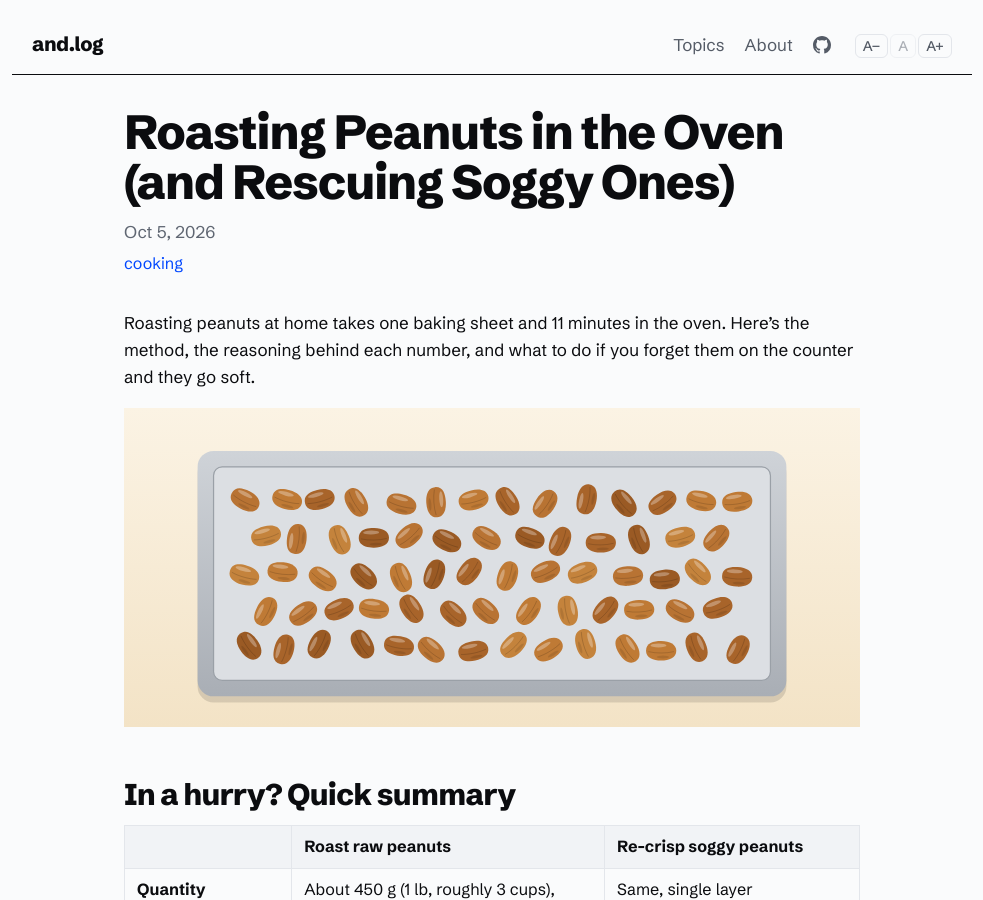
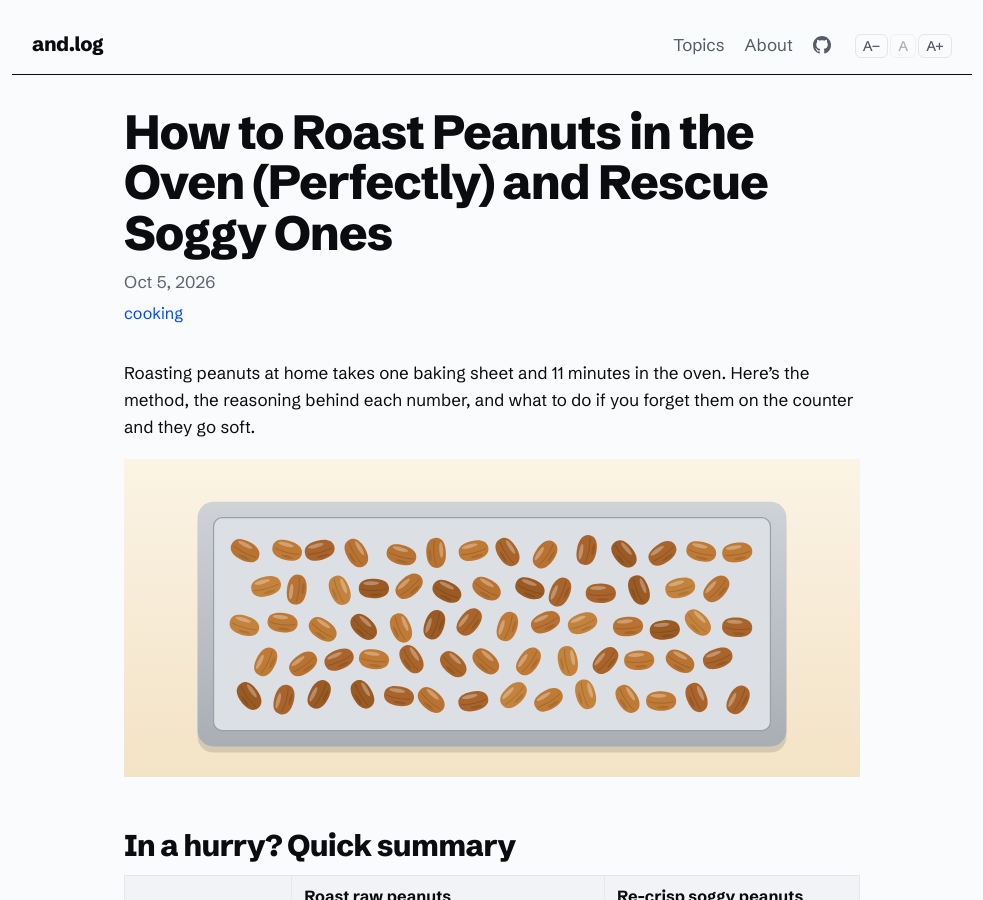
Before and after one commit to and/and.github.io, a Jekyll site: the page built from _posts/2026-10-05-roasting-peanuts-in-the-oven.md, in a window 1280 px wide and 900 px high. Shown: the whole window, without its empty margins (148-1131 px from the left). Built offline with Jekyll 4.4.1, drawn with Linux system fonts in a browser that asks for light colours.

Commit message:
Retitle the peanut roasting post
Co-Authored-By: Claude Sonnet 5.5 <noreply@anthropic.com>
Claude-Session: https://claude.ai/code/session_01MuwebNEXBFxCrvNjpbsvNM

```diff
--- a/_posts/2026-10-05-roasting-peanuts-in-the-oven.md
+++ b/_posts/2026-10-05-roasting-peanuts-in-the-oven.md
@@ -1,6 +1,6 @@
 ---
 layout: post
-title: "Roasting Peanuts in the Oven (and Rescuing Soggy Ones)"
+title: "How to Roast Peanuts in the Oven (Perfectly) and Rescue Soggy Ones"
 date: 2026-10-05
 categories:
   - cooking
```
